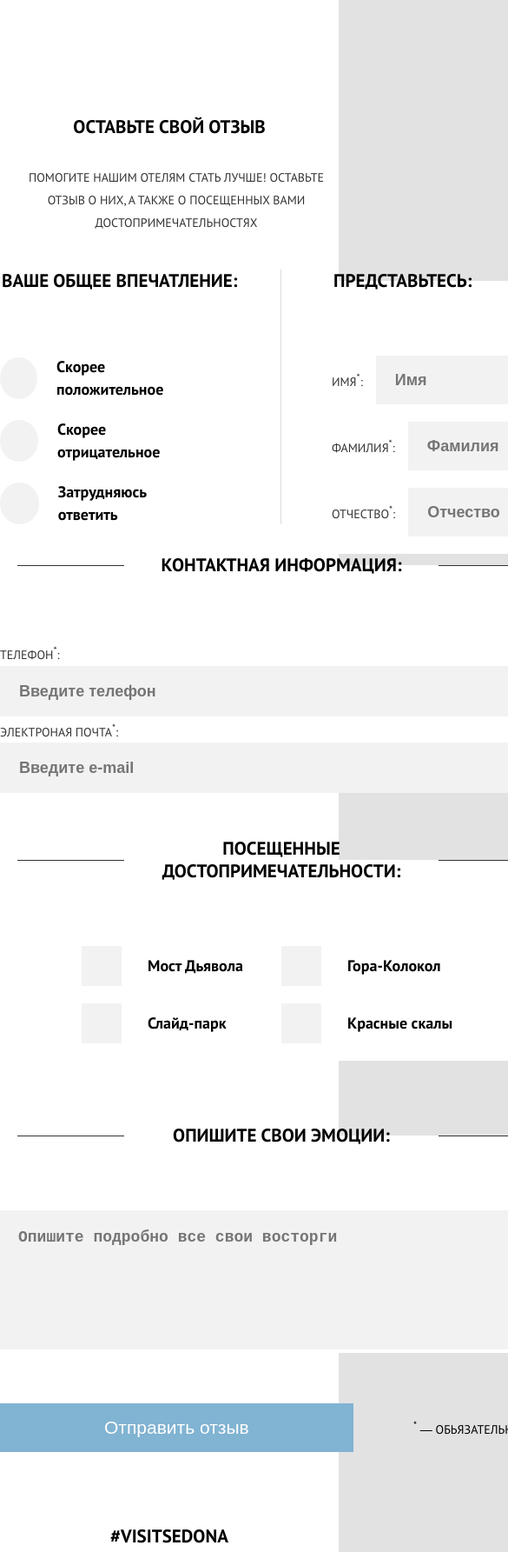
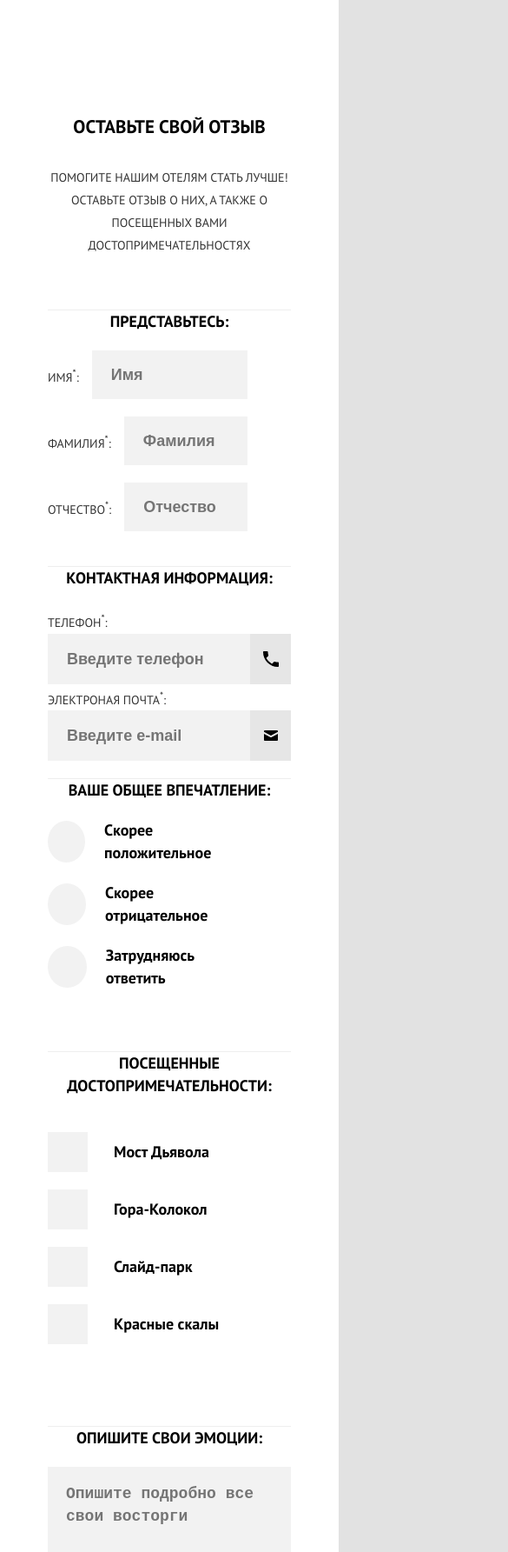
Before and after one commit to ElBoyS/sedona-project, a website: page source/form.html in a window 390 px wide. Shown: the part 215-2000 px from the top of the page at 87% size, 585 px wide, since content can reach past the window. Drawn offline with nearby package versions, Linux system fonts and the light colour scheme; files that its build step writes are made by us from their sources.

Commit message:
Pre version of form page

```diff
--- a/source/form.html
+++ b/source/form.html
@@ -273,7 +273,7 @@
                 </fieldset>
               </div>
               <div class="form__button-group">
-                <button class="form-button button">Отправить отзыв</button>
+                <button class="form__button button">Отправить отзыв</button>
                 <span><sup>*</sup> — Обьязательные поля</span>
               </div>
             </div>
--- a/source/less/blocks/button.less
+++ b/source/less/blocks/button.less
@@ -14,4 +14,7 @@ button{
     &:hover{
         background-color: #669EC0;
     }
+    @media(max-width:@tablet-width){
+        padding: 16px 32px;
+    }
 }
--- a/source/less/blocks/form.less
+++ b/source/less/blocks/form.less
@@ -9,21 +9,47 @@
     @media(max-width:@desktop-width){
         width: 648px;
     }
+    @media(max-width:@tablet-width){
+        width: 280px;
+    }
 }
 .form__container{
     position: relative;
     width: 100%;
+    margin-top: 72.5px;
+    @media(max-width:@tablet-width){
+        border-top: 1px solid #eeeeee;
+        margin-top: 20px;
+    }
 }
 
+.form__container--impression{
+    @media (max-width:@tablet-width) {
+        order: 3;
+
+    }
+}
 .form__container--fullname,
 .form__container--impression{
     width: 50%;
-
+    @media(max-width:@tablet-width){
+        width: 100%;
+    }
 }
 .form__container--fullname{
     padding-left: 79px;
     @media(max-width:@desktop-width){
         padding-left: 58px ;
+    }
+    @media(max-width:@tablet-width){
+        order: 1;
+        padding: 0;
+    }
+}
+.form__container--contacts{
+
+    @media(max-width:@tablet-width){
+        order: 2
     }
 }
 .form__container--impression::before{
@@ -34,12 +60,24 @@
     background-color: #DBDBDB;
     top:0;
     right: 0;
+    @media(max-width:@tablet-width){
+        display: none;
+    }
 }
 .form__container--sights{
     margin-top: 51px;
+    @media(max-width:@tablet-width){
+        order: 4;
+        padding: 0;
+    }
 }
 .form__container--review{
     margin-top: 73.5px;
+    @media(max-width:@tablet-width){
+        order: 5;
+        padding: 0;
+    }
+
 }
 .form__fieldset{
     margin: 0;
@@ -49,11 +87,19 @@
 }
 .form__fieldset-wrapper{
     margin: 0 auto;
-    width: 460px;
     display: flex;
     align-items: center;
     justify-content: space-between;
     flex-wrap: wrap;
+    @media(max-width:@desktop-width){
+        width: 460px;
+    }
+
+    @media(max-width:@tablet-width){
+        width: 215px;
+        margin: 0;
+        margin-top: 20px;
+    }
 }
 .form__fieldset--contacts{
     padding: 0;
@@ -73,11 +119,18 @@
     text-align: center;
     margin-bottom: 72.5px;
     width: 320px;
-
+    @media(max-width:@tablet-width){
+        width: 270px;
+        margin: 20px 0;
+        font-size: 18px;
+    }
 }
 .form__legend--impression{
     @media(max-width:@desktop-width){
         text-align: left;
+    }
+    @media(max-width:@desktop-width){
+        text-align: center;
     }
 }
 .form-legend--underline::before,
@@ -89,6 +142,9 @@
     background-color: #333333;
     @media(max-width:@desktop-width){
         width: 123px;
+    }
+    @media(max-width:@tablet-width){
+        display: none;
     }
 }
 .form-legend--underline::before{
@@ -107,6 +163,8 @@
 }
 .form__legend--sights{
     max-width: 320px;
+
+
 }
 
 .form__label{
@@ -116,6 +174,7 @@
     @media (max-width:@desktop-width) {
         width: 230px;
     }
+
 }
 .form__label--contacts{
     justify-content: space-between;
@@ -205,6 +264,11 @@
 .form__textarea:active{
     background-color: white;
 }
+.form__button{
+    @media(max-width:@tablet-width){
+        width: 100%;
+    }
+}
 .form__button-group{
     width: 100%;
     display: flex;
@@ -212,9 +276,16 @@
     align-items: center;
     margin-top: 58px;
     margin-bottom: 66px;
+    @media(max-width:@tablet-width){
+        order: 6;
+        padding: 0;
+    }
 }
 .form__button-group span{
     font-weight: 400;
     font-size: 14px;
     line-height: 26px;
+    @media(max-width:@tablet-width){
+        display: none;
+    }
 }
--- a/source/less/blocks/main-nav.less
+++ b/source/less/blocks/main-nav.less
@@ -35,6 +35,9 @@
         color: #ffffff;
         border-top: 1px solid #9AC2DB;
         border-bottom: 1px solid #678FA8;
+        &:hover{
+            color: #604E43;
+        }
     }
 }
 .main-nav--closed .main-nav__toggle{
--- a/source/less/blocks/page-main.less
+++ b/source/less/blocks/page-main.less
@@ -16,4 +16,10 @@
     line-height: 26px;
     color: #333333;
     margin: 0 0 0 16px;
+    margin: 0 auto;
+    width: 440px;
+    @media(max-width:@tablet-width){
+        width: 310px;
+
+    }
 }
```
